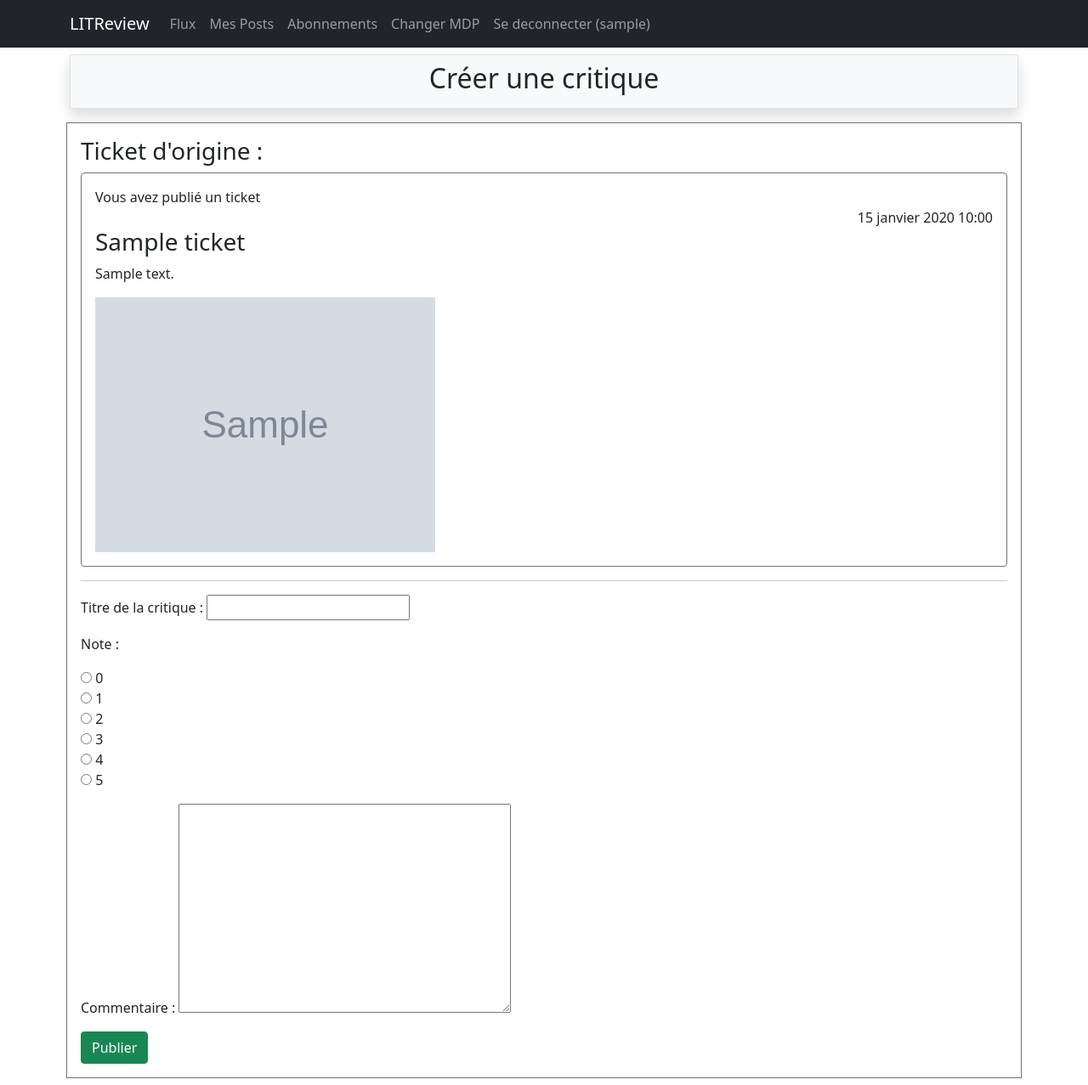
After one commit to Wil31/LITReview-app, a Django app: page /create_review/1/ in a window 1280 px wide. The commit adds this page. Shown: the whole page at 85% size. Run offline with Django 4.2, Linux system fonts and the light colour scheme; a user stored in the database is signed in; tables that the repository leaves empty hold one stand-in row (values such as "Sample post"); grey boxes marked "Sample" are stand-in pictures; some libraries are stand-ins or nearby versions.

Commit message:
Add review creation from existing ticket

```diff
--- a/authentication/models.py
+++ b/authentication/models.py
@@ -1,4 +1,3 @@
-from django.db import models
 from django.contrib.auth.models import AbstractUser
 
 
--- a/blog/forms.py
+++ b/blog/forms.py
@@ -32,7 +32,7 @@ class ReviewForm(forms.ModelForm):
         CHOICES = [(0, '0'),
                    (1, '1'),
                    (2, '2'),
-                   (4, '3'),
+                   (3, '3'),
                    (4, '4'),
                    (5, '5')
                    ]
--- /dev/null
+++ b/blog/templates/blog/create_review_from_ticket.html
@@ -0,0 +1,25 @@
+{% extends 'base.html' %}
+{% block content %}
+<div class="container">
+    <div class="row">
+        <div class="col">
+            <div class="jumbotron bg-light p-2 my-2 shadow border"
+                 ALIGN='center'>
+                <h2>Créer une critique</h2>
+            </div>
+        </div>
+    </div>
+    <div class="row">
+        <div class="col border border-secondary p-3 m-2">
+            <form method="post" enctype="multipart/form-data">
+                <h3>Ticket d'origine :</h3>
+                {% include 'blog/existing_ticket_snippet.html' %}
+                <hr>
+                {{ form_review.as_p }}
+                {% csrf_token %}
+                <button class="btn btn-success" type="submit">Publier</button>
+            </form>
+        </div>
+    </div>
+</div>
+{% endblock content %}
--- /dev/null
+++ b/blog/templates/blog/existing_ticket_snippet.html
@@ -0,0 +1,17 @@
+<div class="card my-2 border-secondary">
+    <div class="card-body">
+        {% if existing_ticket.user.id == user.id %}
+        <div>Vous avez publié un ticket</div>
+        <div align="right" class="font-italic">{{ existing_ticket.time_created }}
+        </div>
+        {% else %}
+        <div>{{ existing_ticket.user.username }} a publié un ticket</div>
+        <div align="right">{{ existing_ticket.time_created }}</div>
+        {% endif %}
+        <h3 class="card-title">{{ existing_ticket.title }}</h3>
+        <p class="card-text">{{ existing_ticket.description }}</p>
+        {% if existing_ticket.image %}
+        <img src="{{ existing_ticket.image.url }}">
+        {% endif %}
+    </div>
+</div>
--- a/blog/templates/blog/flux.html
+++ b/blog/templates/blog/flux.html
@@ -27,7 +27,7 @@
                 <div class="card-body">
                     {% include 'blog/ticket_snippet.html' %}
                     {% if not post.closed %}
-                    <div><a class="btn btn-primary mt-2 shadow" href="#">Créer
+                    <div><a class="btn btn-primary mt-2 shadow" href="{% url 'create_review_from_ticket' post.id %}">Créer
                         une critique</a></div>
                     {% endif %}
                 </div>
--- a/blog/templates/blog/posts.html
+++ b/blog/templates/blog/posts.html
@@ -31,7 +31,7 @@
                                 </div>
                                 <div class="col-9">
                                     {% if not post.closed %}
-                                    <a class="btn btn-primary shadow" href="#">Créer
+                                    <a class="btn btn-primary shadow" href="{% url 'create_review_from_ticket' post.id %}">Créer
                                         une critique</a>
                                     {% endif %}
                                 </div>
--- a/blog/views.py
+++ b/blog/views.py
@@ -102,8 +102,29 @@ def create_review(request):
         'form_ticket': form_ticket,
         'form_review': form_review
     }
+    return render(request, 'blog/create_review.html', context=context)
 
-    return render(request, 'blog/create_review.html', context=context)
+
+@login_required
+def create_review_from_ticket(request, ticket_id=None):
+    existing_ticket = get_object_or_404(models.Ticket, id=ticket_id)
+    form_review = forms.ReviewForm()
+    if request.method == 'POST':
+        form_review = forms.ReviewForm(request.POST)
+        if form_review.is_valid():
+            existing_ticket.closed = True
+            existing_ticket.save()
+            review = form_review.save(commit=False)
+            review.user = request.user
+            review.ticket = existing_ticket
+            review.save()
+            return redirect('posts')
+
+    context = {
+        'form_review': form_review,
+        'existing_ticket': existing_ticket
+    }
+    return render(request, 'blog/create_review_from_ticket.html', context=context)
 
 
 @login_required
@@ -121,7 +142,7 @@ def edit_review(request, review_id):
             delete_form = forms.DeleteReviewForm(request.POST)
             if delete_form.is_valid():
                 review.ticket.reopen()
-                print("suppression ici")
+                review.ticket.save()
                 review.delete()
                 return redirect('posts')
     context = {
--- a/litreview/urls.py
+++ b/litreview/urls.py
@@ -35,6 +35,9 @@ urlpatterns = [
     path('subscriptions/', blog.views.subscriptions, name='subscriptions'),
     path('create_ticket/', blog.views.create_ticket, name='create_ticket'),
     path('create_review/', blog.views.create_review, name='create_review'),
+    path('create_review/<int:ticket_id>/',
+         blog.views.create_review_from_ticket,
+         name='create_review_from_ticket'),
     path('change-password', PasswordChangeView.as_view(
         template_name='authentication/password_change_form.html'),
          name='password_change'),
```
